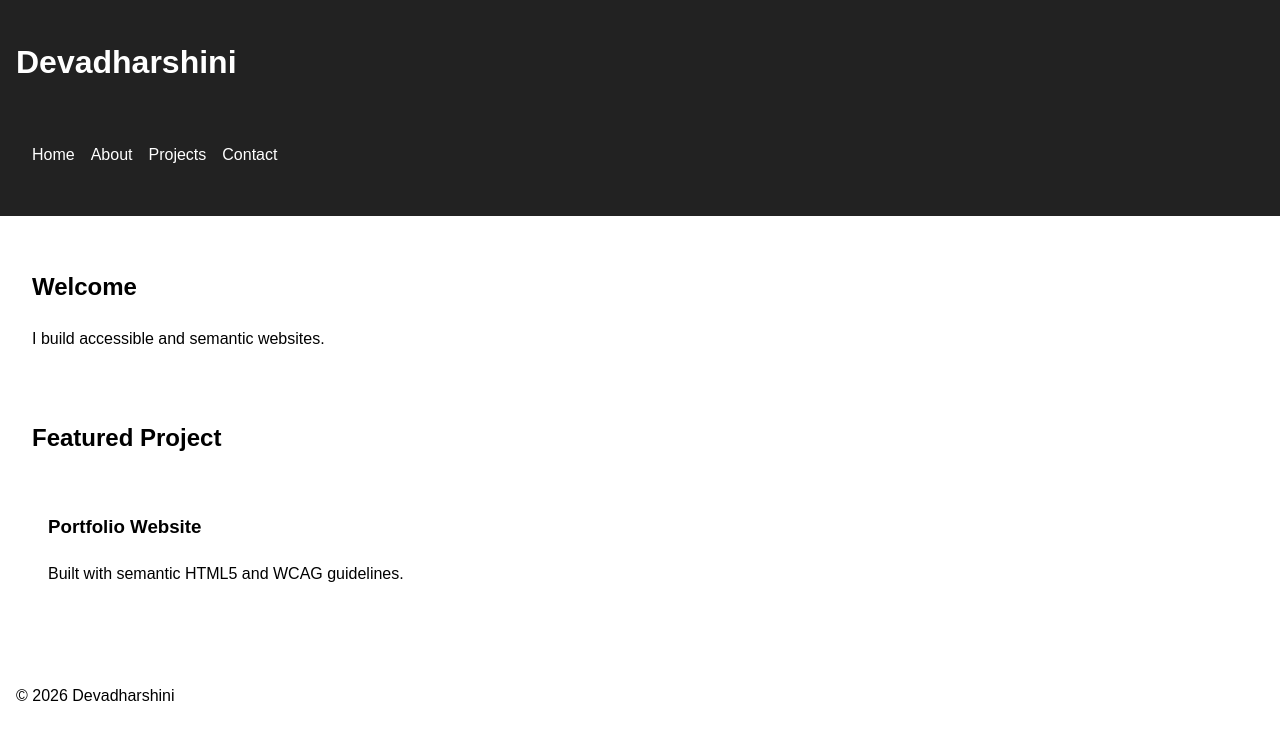
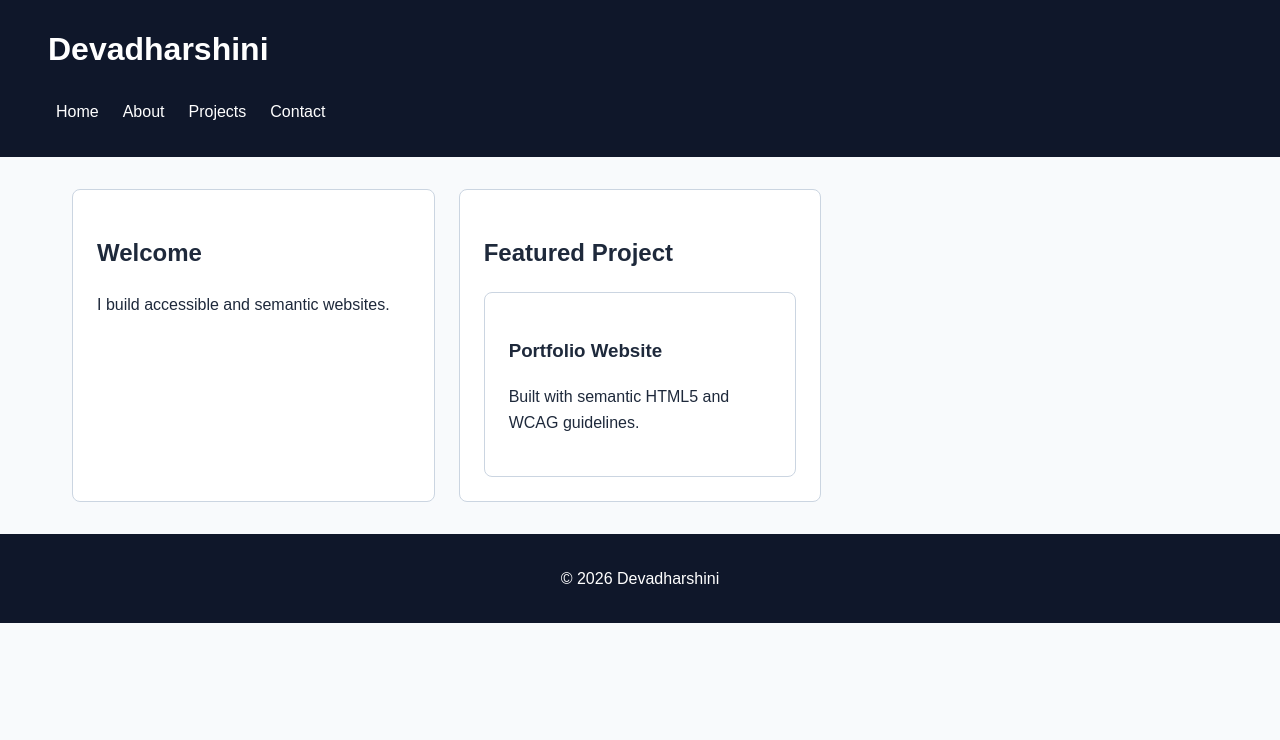
Before and after one commit to Devadharshini-T/Portfolio, a plain HTML site: page index.html in a window 1280 px wide. Drawn offline with Linux system fonts and the light colour scheme.

Commit message:
Add responsive CSS3 design

```diff
--- a/style.css
+++ b/style.css
@@ -1,52 +1,119 @@
+/* ==============================
+   CSS VARIABLES - LIGHT THEME
+================================ */
+:root {
+    --primary-color: #2563eb;
+    --secondary-color: #1e40af;
+    --background-color: #f8fafc;
+    --surface-color: #ffffff;
+    --text-color: #1e293b;
+    --header-color: #0f172a;
+    --border-color: #cbd5e1;
+    --focus-color: #ffbf47;
+}
+
+/* ==============================
+   GLOBAL STYLES - MOBILE FIRST
+================================ */
+* {
+    box-sizing: border-box;
+}
+
 body {
     font-family: Arial, sans-serif;
     line-height: 1.6;
     margin: 0;
     padding: 0;
+    background-color: var(--background-color);
+    color: var(--text-color);
 }
 
-header, nav, main, section, article, footer {
+/* ==============================
+   HEADER
+================================ */
+header {
+    background-color: var(--header-color);
+    color: white;
     padding: 1rem;
 }
 
-header {
-    background: #222;
-    color: white;
+header h1 {
+    margin: 0;
 }
 
+/* ==============================
+   FLEXBOX NAVIGATION
+================================ */
 nav ul {
     list-style: none;
     display: flex;
-    gap: 1rem;
+    flex-direction: column;
+    gap: 0.5rem;
     padding: 0;
+    margin: 1rem 0 0;
 }
 
 nav a {
     color: white;
     text-decoration: none;
+    display: block;
+    padding: 0.5rem;
 }
 
+nav a:hover {
+    background-color: var(--primary-color);
+    border-radius: 5px;
+}
+
+/* ==============================
+   CSS GRID LAYOUT
+================================ */
+main {
+    display: grid;
+    grid-template-columns: 1fr;
+    gap: 1.5rem;
+    padding: 1rem;
+}
+
+section,
+article {
+    background-color: var(--surface-color);
+    padding: 1.5rem;
+    border-radius: 8px;
+    border: 1px solid var(--border-color);
+}
+
+/* ==============================
+   ACCESSIBILITY
+================================ */
 nav a:focus,
 button:focus,
 input:focus,
 textarea:focus {
-    outline: 3px solid #ffbf47;
+    outline: 3px solid var(--focus-color);
+    outline-offset: 2px;
 }
 
 .skip-link {
     position: absolute;
-    left: -999px;
+    left: -9999px;
 }
 
 .skip-link:focus {
     left: 10px;
     top: 10px;
-    background: yellow;
+    background-color: var(--focus-color);
+    color: black;
     padding: 8px;
+    z-index: 1000;
 }
 
+/* ==============================
+   FORM
+================================ */
 form {
     max-width: 500px;
+    width: 100%;
 }
 
 label {
@@ -54,12 +121,87 @@ label {
     margin-top: 1rem;
 }
 
-input, textarea {
+input,
+textarea {
     width: 100%;
-    padding: 0.5rem;
+    padding: 0.75rem;
+    margin-top: 0.25rem;
+    border: 1px solid var(--border-color);
+    border-radius: 5px;
+    font: inherit;
 }
 
 button {
     margin-top: 1rem;
-    padding: 0.7rem 1.2rem;
+    padding: 0.75rem 1.25rem;
+    border: none;
+    border-radius: 5px;
+    background-color: var(--primary-color);
+    color: white;
+    cursor: pointer;
 }
+
+button:hover {
+    background-color: var(--secondary-color);
+}
+
+/* ==============================
+   FOOTER
+================================ */
+footer {
+    background-color: var(--header-color);
+    color: white;
+    text-align: center;
+    padding: 1rem;
+}
+
+/* ==============================
+   TABLET RESPONSIVE DESIGN
+================================ */
+@media (min-width: 768px) {
+    nav ul {
+        flex-direction: row;
+        align-items: center;
+    }
+
+    main {
+        grid-template-columns: repeat(2, 1fr);
+        padding: 2rem;
+    }
+}
+
+/* ==============================
+   DESKTOP RESPONSIVE DESIGN
+================================ */
+@media (min-width: 1024px) {
+    header {
+        padding: 1.5rem 3rem;
+    }
+
+    main {
+        grid-template-columns: repeat(3, 1fr);
+        max-width: 1200px;
+        margin: 0 auto;
+    }
+}
+
+/* ==============================
+   DARK MODE
+================================ */
+@media (prefers-color-scheme: dark) {
+    :root {
+        --background-color: #0f172a;
+        --surface-color: #1e293b;
+        --text-color: #f1f5f9;
+        --header-color: #020617;
+        --border-color: #475569;
+        --primary-color: #3b82f6;
+        --secondary-color: #2563eb;
+    }
+
+    input,
+    textarea {
+        background-color: #334155;
+        color: white;
+    }
+}
```
